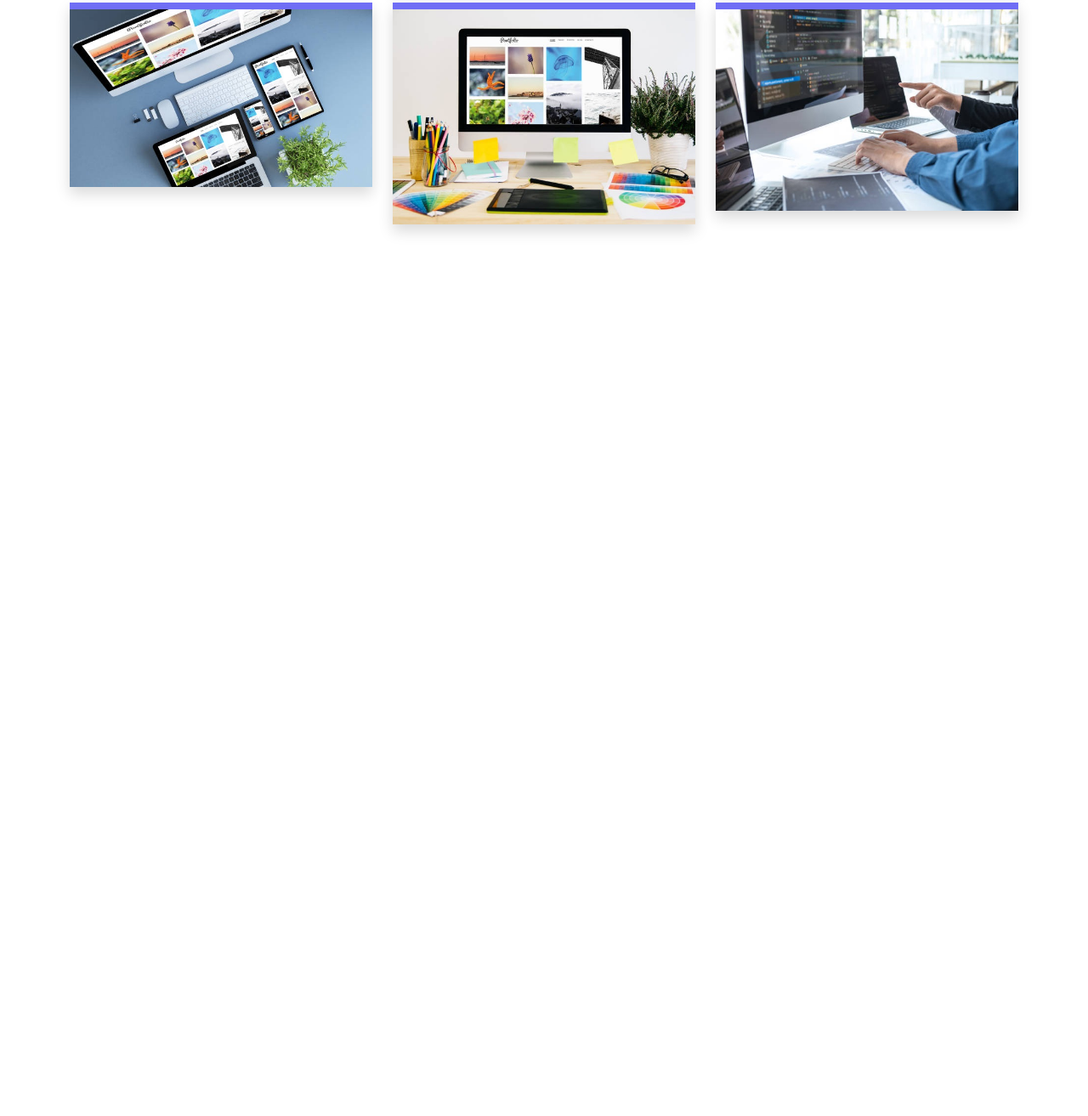
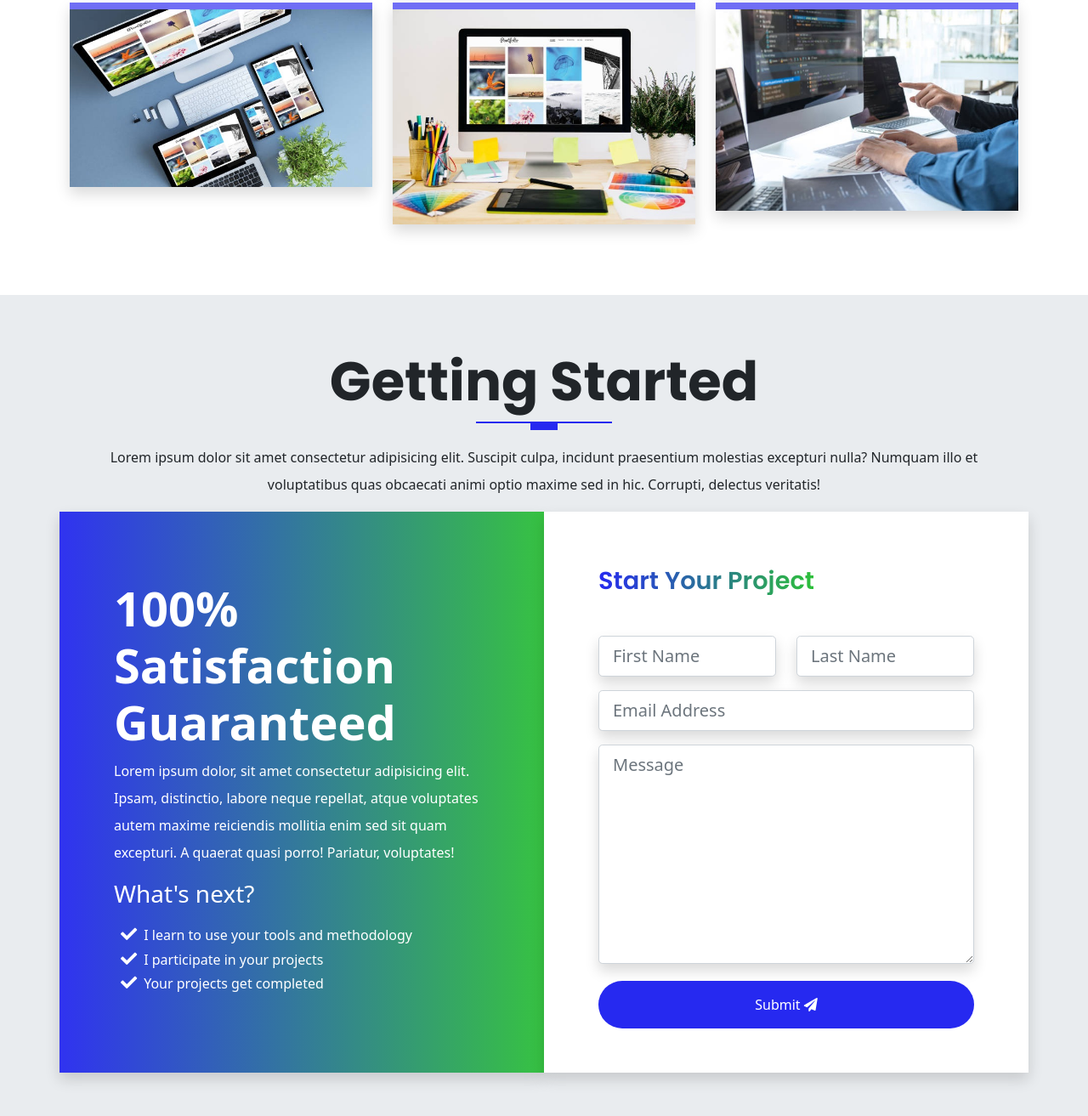
Before and after one commit to ckandola/boostrap-sass, a website: page public/index.html in a window 1280 px wide. Shown: the part 5911-7224 px from the top of the page at 85% size. Before the commit the page ends 6258 px from the top, so only its background shows below. Drawn offline with Linux system fonts and the light colour scheme.

Commit message:
Complete 'Getting Started' section.

```diff
--- a/public/index.html
+++ b/public/index.html
@@ -587,6 +587,49 @@
       </div>
     </section>
 
+    <!-- Start Getting Started section -->
+    <section id="contact" class="get-started">
+      <div class="container">
+        <div class="row text-center">
+          <h1 class="display-3 fw-bold text-capitalize">Getting Started</h1>
+          <div class="heading-line"></div>
+          <p class="lh-lg">Lorem ipsum dolor sit amet consectetur adipisicing elit. Suscipit culpa, incidunt praesentium molestias excepturi nulla? Numquam illo et voluptatibus quas obcaecati animi optio maxime sed in hic. Corrupti, delectus veritatis!</p>
+        </div>
+        <!-- start CTA content -->
+        <div class="row text-white">
+          <div class="col-12 col-lg-6 gradient shadow p-3">
+            <div class="cta-info w-100">
+              <h4 class="display-4 fw-bold">100% Satisfaction Guaranteed</h4>
+              <p class="lh-lg">Lorem ipsum dolor, sit amet consectetur adipisicing elit. Ipsam, distinctio, labore neque repellat, atque voluptates autem maxime reiciendis mollitia enim sed sit quam excepturi. A quaerat quasi porro! Pariatur, voluptates!</p>
+              <h3 class="display-3--brief">What's next?</h3>
+              <ul class="cta-info__list">
+                <li>I learn to use your tools and methodology</li>
+                <li>I participate in your projects</li>
+                <li>Your projects get completed</li>
+              </ul>
+            </div>
+          </div>
+          <div class="col-12 col-lg-6 bg-white shadow p-3">
+            <div class="form w-100 pb-2">
+              <h4 class="display-3--title mb-5">Start Your Project</h4>
+              <form action="#" class="row">
+                <div class="col-lg-6 col-md-6 mb-3"><input type="text" placeholder="First Name" id="inputFirstName" class="shadow form-control form-control-lg"></div>
+                <div class="col-lg-6 col-md-6 mb-3"><input type="text" placeholder="Last Name" id="inputLastName" class="shadow form-control form-control-lg"></div>
+                <div class="col-lg-12 mb-3"><input type="text" placeholder="Email Address" id="inputEmail" class="shadow form-control form-control-lg"></div>
+                <div class="col-lg-12 mb-3"><textarea name="message" id="message" placeholder="Message" rows="8" class="shadow form-control form-control-lg"></textarea></div>
+                <div class="text-center d-grid mt-1">
+                  <button type="button" class="btn btn-primary rounded-pill pt-3 pb-3">
+                    Submit
+                    <i class="fas fa-paper-plane"></i>
+                  </button>
+                </div>
+              </form>
+            </div>
+          </div>
+        </div>
+      </div>
+    </section>
+
     <!-- <script src="https://raw.githubusercontent.com/biati-digital/glightbox/master/dist/css/glightbox.min.css"></script> -->
     <!-- <script type="text/javascript">
         const lightbox = Glightbox({
--- a/scss/components/_typography.scss
+++ b/scss/components/_typography.scss
@@ -73,3 +73,8 @@
     border-right: 0.1rem solid $gray-300;
     height:100%;
 }
+
+// Gradient background
+.gradient {
+    background: linear-gradient(to right, rgba($primary, 0.95), rgba($secondary, 0.95));
+}
--- /dev/null
+++ b/scss/sections/_get-started.scss
@@ -0,0 +1,45 @@
+@use '../custom' as *;
+@use '../components/mixins' as *;
+
+.get-started {
+    padding: 4rem 0;
+    background-color: $gray-200;
+}
+
+.cta-info {
+    padding: 3rem;
+    margin: 1rem 0;
+
+    &__list {
+        position: relative;
+        list-style-type: none;
+        display: block;
+        padding-top: 0.5rem;
+        padding-left: 0.5rem;
+        margin-bottom: 0.7rem;
+
+        li::before {
+            font-family: "Font Awesome 5 Free";
+            content: "\f00c";
+            font-weight: 600;
+            margin-right: 0.5rem;
+            font-size: 1.2rem;
+        }
+    }
+}
+
+// Form content
+.form {
+    padding: 3rem;
+
+    button {
+        border: none;
+        color: $white;
+
+        a {
+            color: $white;
+            text-decoration: none;
+            text-transform: capitalize;
+        }
+    }
+}
```
Also changed, not shown: assets/css/style.css, 1 other file.
